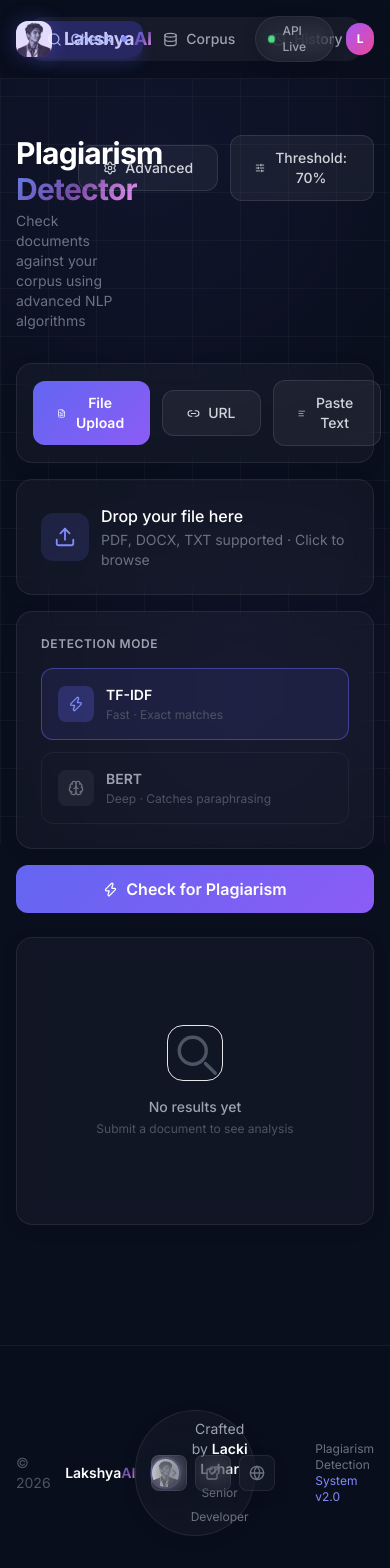
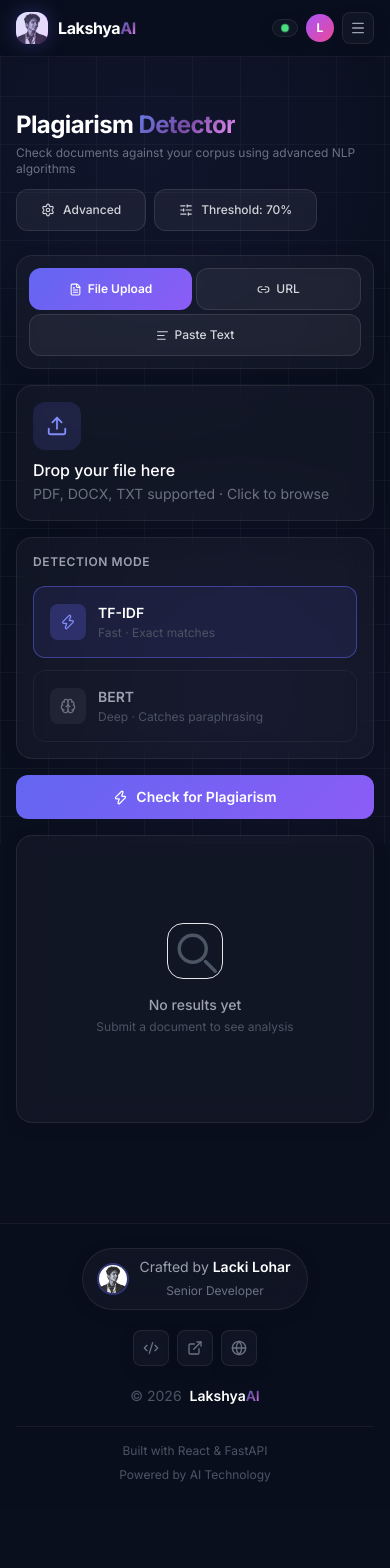
Before and after one commit to lucky-panchal/Lakshya, a React (Create React App) app in the folder plagiarism-detection-system/frontend/: page / in a window 390 px wide. Shown: the top 1568 px of the page. After the commit the page ends 1507 px from the top, so only its background shows below. Built offline with nearby package versions, Linux system fonts and the light colour scheme.

Commit message:
feat: full responsiveness — mobile hamburger nav, stacked layouts, touch-friendly delete buttons, responsive grid breakpoints across all pages

```diff
--- a/plagiarism-detection-system/frontend/src/components/Footer.jsx
+++ b/plagiarism-detection-system/frontend/src/components/Footer.jsx
@@ -8,28 +8,24 @@ export default function Footer() {
       initial={{ opacity: 0 }}
       animate={{ opacity: 1 }}
       transition={{ delay: 0.5 }}
-      className="border-t border-white/5 mt-16 py-8"
+      className="border-t border-white/5 mt-12 sm:mt-16"
       style={{ background: "rgba(10,15,30,0.95)" }}
     >
-      <div className="max-w-none mx-auto px-4">
-        <div className="grid grid-cols-3 items-center py-8 max-w-7xl mx-auto">
-          {/* Left - Copyright & Legal */}
-          <div className="flex items-center justify-start">
-            <div className="flex items-center gap-2">
+      <div className="px-4 sm:px-6 py-6 sm:py-8 max-w-7xl mx-auto">
+
+        {/* Main footer row — stacks on mobile */}
+        <div className="flex flex-col sm:flex-row items-center sm:items-center justify-between gap-5 sm:gap-4">
+
+          {/* Left — Copyright */}
+          <div className="flex items-center gap-2 order-3 sm:order-1">
             <span className="text-gray-600 text-sm">© 2026</span>
             <span className="text-white font-semibold text-sm">Lakshya<span className="gradient-text">AI</span></span>
             <span className="text-gray-600 text-sm hidden sm:inline">· All rights reserved</span>
           </div>
-          </div>
 
-          {/* Center - Creator Attribution */}
-          <div className="flex items-center justify-center">
-            <div className="flex items-center gap-3 glass px-4 py-2 rounded-full">
-              <img
-                src={profileImg}
-                alt="Lacki Lohar"
-                className="w-7 h-7 rounded-full object-cover ring-2 ring-indigo-500/40"
-              />
+          {/* Center — Creator */}
+          <div className="flex items-center gap-3 glass px-4 py-2 rounded-full order-1 sm:order-2">
+            <img src={profileImg} alt="Lacki Lohar" className="w-7 h-7 rounded-full object-cover ring-2 ring-indigo-500/40" />
             <div className="text-center">
               <span className="text-gray-400 text-sm block">
                 Crafted by <span className="text-white font-semibold">Lacki Lohar</span>
@@ -37,11 +33,9 @@ export default function Footer() {
               <span className="text-gray-500 text-xs">Senior Developer</span>
             </div>
           </div>
-          </div>
 
-          {/* Right - Social Links & Actions */}
-          <div className="flex items-center justify-end gap-3">
-            <div className="flex items-center gap-2">
+          {/* Right — Social links */}
+          <div className="flex items-center gap-2 order-2 sm:order-3">
             <a href="https://github.com/lucky-panchal" target="_blank" rel="noreferrer" title="GitHub"
               className="w-9 h-9 rounded-lg glass flex items-center justify-center text-gray-500 hover:text-white hover:bg-indigo-500/20 transition-all duration-200">
               <Code2 size={16} />
@@ -54,18 +48,17 @@ export default function Footer() {
               className="w-9 h-9 rounded-lg glass flex items-center justify-center text-gray-500 hover:text-white hover:bg-purple-500/20 transition-all duration-200">
               <Globe size={16} />
             </a>
-            </div>
-            <div className="h-6 w-px bg-white/10 mx-2" />
-            <div className="text-xs text-gray-500">
+            <div className="h-6 w-px bg-white/10 mx-1 hidden sm:block" />
+            <div className="text-xs text-gray-500 hidden sm:block">
               <span className="block">Plagiarism Detection</span>
               <span className="text-indigo-400">System v2.0</span>
             </div>
           </div>
         </div>
 
-        {/* Bottom divider with subtle branding */}
-        <div className="border-t border-white/5 pt-4 pb-2 max-w-7xl mx-auto">
-          <div className="flex items-center justify-between text-xs text-gray-600">
+        {/* Bottom bar */}
+        <div className="border-t border-white/5 mt-5 pt-4">
+          <div className="flex flex-col sm:flex-row items-center justify-between gap-2 text-xs text-gray-600">
             <span>Built with React & FastAPI</span>
             <span>Powered by AI Technology</span>
           </div>
--- a/plagiarism-detection-system/frontend/src/components/Navbar.jsx
+++ b/plagiarism-detection-system/frontend/src/components/Navbar.jsx
@@ -1,6 +1,7 @@
+import { useState } from "react";
 import { Link, useLocation } from "react-router-dom";
-import { motion } from "framer-motion";
-import { Search, Database, History } from "lucide-react";
+import { motion, AnimatePresence } from "framer-motion";
+import { Search, Database, History, Menu, X } from "lucide-react";
 
 const links = [
   { to: "/", label: "Check", icon: Search },
@@ -10,27 +11,26 @@ const links = [
 
 export default function Navbar() {
   const { pathname } = useLocation();
+  const [menuOpen, setMenuOpen] = useState(false);
 
   return (
-    <nav className="sticky top-0 z-50 border-b border-white/5" style={{ background: "rgba(10,15,30,0.95)", backdropFilter: "blur(20px)" }}>
-      <div className="max-w-none mx-auto px-4 py-4">
-        <div className="grid grid-cols-3 items-center max-w-7xl mx-auto">
-          {/* Left - Logo & Brand */}
-          <div className="flex items-center justify-start">
-            <Link to="/" className="flex items-center gap-3 group">
-              <div className="w-9 h-9 rounded-xl bg-gradient-to-br from-indigo-500 to-purple-600 flex items-center justify-center glow-blue overflow-hidden">
+    <nav className="sticky top-0 z-50 border-b border-white/5" style={{ background: "rgba(10,15,30,0.97)", backdropFilter: "blur(20px)" }}>
+      <div className="px-4 sm:px-6 py-3">
+        <div className="flex items-center justify-between max-w-7xl mx-auto">
+
+          {/* Left — Logo */}
+          <Link to="/" className="flex items-center gap-2.5 group shrink-0">
+            <div className="w-8 h-8 sm:w-9 sm:h-9 rounded-xl bg-gradient-to-br from-indigo-500 to-purple-600 flex items-center justify-center glow-blue overflow-hidden">
               <img src={require('../img/social_pfp.png')} alt="logo" className="w-full h-full object-cover opacity-80 group-hover:opacity-100 transition-opacity" />
             </div>
             <div>
-                <span className="text-white font-bold text-lg tracking-tight">Lakshya</span>
-                <span className="gradient-text font-bold text-lg tracking-tight">AI</span>
+              <span className="text-white font-bold text-base sm:text-lg tracking-tight">Lakshya</span>
+              <span className="gradient-text font-bold text-base sm:text-lg tracking-tight">AI</span>
             </div>
           </Link>
-          </div>
 
-          {/* Center - Navigation Links */}
-          <div className="flex items-center justify-center">
-            <div className="flex items-center gap-1 bg-white/5 rounded-2xl p-1">
+          {/* Center — Desktop Nav */}
+          <div className="hidden md:flex items-center gap-1 bg-white/5 rounded-2xl p-1">
             {links.map(({ to, label, icon: Icon }) => {
               const active = pathname === to;
               return (
@@ -47,29 +47,67 @@ export default function Navbar() {
                     <Icon size={15} />
                     {label}
                     {active && (
-                        <motion.div
-                          layoutId="activeTab"
-                          className="w-1.5 h-1.5 rounded-full bg-indigo-400"
-                        />
+                      <motion.div layoutId="activeTab" className="w-1.5 h-1.5 rounded-full bg-indigo-400" />
                     )}
                   </motion.div>
                 </Link>
               );
             })}
           </div>
-          </div>
 
-          {/* Right - Status & Actions */}
-          <div className="flex items-center justify-end gap-3">
-            <div className="flex items-center gap-2 px-3 py-1.5 rounded-full glass">
+          {/* Right — Status + Avatar + Mobile Toggle */}
+          <div className="flex items-center gap-2 sm:gap-3">
+            <div className="hidden sm:flex items-center gap-2 px-3 py-1.5 rounded-full glass">
               <div className="w-2 h-2 rounded-full bg-green-400 pulse-ring" />
               <span className="text-gray-400 text-xs font-medium">API Live</span>
             </div>
-            <div className="w-8 h-8 rounded-full bg-gradient-to-br from-purple-500 to-pink-500 flex items-center justify-center text-white text-xs font-bold">
+            {/* Mobile: just the dot */}
+            <div className="flex sm:hidden items-center gap-1.5 px-2 py-1 rounded-full glass">
+              <div className="w-2 h-2 rounded-full bg-green-400 pulse-ring" />
+            </div>
+            <div className="w-7 h-7 sm:w-8 sm:h-8 rounded-full bg-gradient-to-br from-purple-500 to-pink-500 flex items-center justify-center text-white text-xs font-bold shrink-0">
               L
             </div>
+            {/* Hamburger — mobile only */}
+            <button
+              onClick={() => setMenuOpen(!menuOpen)}
+              className="md:hidden w-8 h-8 rounded-lg glass flex items-center justify-center text-gray-400 hover:text-white transition-colors"
+            >
+              {menuOpen ? <X size={16} /> : <Menu size={16} />}
+            </button>
           </div>
         </div>
+
+        {/* Mobile Dropdown Menu */}
+        <AnimatePresence>
+          {menuOpen && (
+            <motion.div
+              initial={{ opacity: 0, height: 0 }}
+              animate={{ opacity: 1, height: "auto" }}
+              exit={{ opacity: 0, height: 0 }}
+              className="md:hidden overflow-hidden"
+            >
+              <div className="pt-3 pb-2 space-y-1 border-t border-white/5 mt-3">
+                {links.map(({ to, label, icon: Icon }) => {
+                  const active = pathname === to;
+                  return (
+                    <Link key={to} to={to} onClick={() => setMenuOpen(false)}>
+                      <div className={`flex items-center gap-3 px-4 py-3 rounded-xl text-sm font-medium transition-all ${
+                        active
+                          ? "bg-indigo-600/20 text-indigo-300 border border-indigo-500/20"
+                          : "text-gray-400 hover:text-white hover:bg-white/5"
+                      }`}>
+                        <Icon size={16} />
+                        {label}
+                        {active && <div className="ml-auto w-1.5 h-1.5 rounded-full bg-indigo-400" />}
+                      </div>
+                    </Link>
+                  );
+                })}
+              </div>
+            </motion.div>
+          )}
+        </AnimatePresence>
       </div>
     </nav>
   );
--- a/plagiarism-detection-system/frontend/src/components/ProfessionalLayout.jsx
+++ b/plagiarism-detection-system/frontend/src/components/ProfessionalLayout.jsx
@@ -1,14 +1,8 @@
 import { motion } from "framer-motion";
 
-/**
- * Professional Layout Component
- * Demonstrates senior-level alignment patterns: left, center, right positioning
- * with proper vertical spacing and responsive design
- */
 export function ProfessionalLayout({ children, className = "", fullWidth = false, compact = false }) {
   const containerClass = fullWidth ? "full-width-container" : "content-container";
   const spacingClass = compact ? "py-4" : "section-spacing";
-
   return (
     <div className={`${containerClass} ${spacingClass} ${className}`}>
       {children}
@@ -16,159 +10,103 @@ export function ProfessionalLayout({ children, className = "", fullWidth = false
   );
 }
 
-// Set as default export as well
 export default ProfessionalLayout;
 
-// Professional Header Component - Left title, Right actions
-export function ProfessionalHeader({
-  title,
-  subtitle,
-  leftContent,
-  rightContent,
-  centerContent,
-  className = ""
-}) {
+// Header — stacks on mobile: title top, actions below
+export function ProfessionalHeader({ title, subtitle, leftContent, rightContent, centerContent, className = "" }) {
   return (
     <motion.div
       initial={{ opacity: 0, y: -16 }}
       animate={{ opacity: 1, y: 0 }}
-      className={`grid grid-cols-3 items-start gap-6 mb-8 ${className}`}
+      className={`mb-6 sm:mb-8 ${className}`}
     >
-      {/* Left - Title & Subtitle */}
+      {/* Mobile: stacked. Desktop: 3-col grid */}
+      <div className="flex flex-col sm:grid sm:grid-cols-3 sm:items-start gap-3 sm:gap-6">
+        {/* Left */}
         <div className="flex flex-col justify-start">
           {leftContent || (
             <div>
-            {title && (
-              <h1 className="text-3xl font-bold text-white tracking-tight">
-                {title}
-              </h1>
-            )}
-            {subtitle && (
-              <p className="text-gray-500 text-sm mt-1">{subtitle}</p>
-            )}
+              {title && <h1 className="text-2xl sm:text-3xl font-bold text-white tracking-tight">{title}</h1>}
+              {subtitle && <p className="text-gray-500 text-xs sm:text-sm mt-1">{subtitle}</p>}
             </div>
           )}
         </div>
-
-      {/* Center - Optional content */}
-      <div className="flex items-center justify-center">
-        {centerContent}
+        {/* Center */}
+        <div className="hidden sm:flex items-center justify-center">{centerContent}</div>
+        {/* Right */}
+        <div className="flex items-center justify-start sm:justify-end flex-wrap gap-2">
+          {rightContent}
         </div>
-
-      {/* Right - Actions */}
-      <div className="flex items-center justify-end">
-        {rightContent}
       </div>
     </motion.div>
   );
 }
 
-// Professional Section Component - Flexible alignment
-export function ProfessionalSection({
-  children,
-  alignment = "left", // left, center, right, between
-  spacing = "normal", // tight, normal, loose
-  className = ""
-}) {
+// Section — flex row, wraps on mobile
+export function ProfessionalSection({ children, alignment = "left", spacing = "normal", className = "", style }) {
   const alignmentClasses = {
     left: "justify-start",
     center: "justify-center",
     right: "justify-end",
-    between: "justify-between"
+    between: "justify-between",
   };
-
   const spacingClasses = {
-    tight: "space-tight",
-    normal: "space-professional",
-    loose: "space-loose"
+    tight: "gap-2",
+    normal: "gap-4",
+    loose: "gap-6",
   };
-
   return (
-    <div className={`flex items-center ${alignmentClasses[alignment]} ${spacingClasses[spacing]} ${className}`}>
+    <div
+      style={style}
+      className={`flex items-center flex-wrap ${alignmentClasses[alignment]} ${spacingClasses[spacing]} ${className}`}
+    >
       {children}
     </div>
   );
 }
 
-// Professional Card Component - Enhanced glass effect
-export function ProfessionalCard({
-  children,
-  hover = true,
-  padding = "normal",
-  className = ""
-}) {
-  const paddingClasses = {
-    tight: "p-4",
-    normal: "p-6",
-    loose: "p-8"
-  };
-
+// Card — consistent glass card
+export function ProfessionalCard({ children, hover = true, padding = "normal", className = "", ...rest }) {
+  const paddingClasses = { tight: "p-3 sm:p-4", normal: "p-4 sm:p-6", loose: "p-6 sm:p-8" };
   return (
     <motion.div
       whileHover={hover ? { y: -2 } : {}}
-      className={`glass rounded-2xl ${paddingClasses[padding]} ${hover ? 'card-hover' : ''} ${className}`}
+      className={`glass rounded-2xl ${paddingClasses[padding]} ${hover ? "card-hover" : ""} ${className}`}
+      {...rest}
     >
       {children}
     </motion.div>
   );
 }
 
-// Professional Button Component
-export function ProfessionalButton({
-  children,
-  variant = "primary", // primary, secondary
-  size = "normal", // small, normal, large
-  onClick,
-  disabled = false,
-  className = ""
-}) {
-  const baseClasses = "inline-flex items-center justify-center font-medium rounded-xl transition-all duration-200 cursor-pointer";
-
-  const variantClasses = {
-    primary: "btn-primary",
-    secondary: "btn-secondary"
-  };
-
-  const sizeClasses = {
-    small: "px-3 py-2 text-sm",
-    normal: "px-4 py-2.5 text-sm",
-    large: "px-6 py-3 text-base"
-  };
-
+// Button
+export function ProfessionalButton({ children, variant = "primary", size = "normal", onClick, disabled = false, className = "" }) {
+  const base = "inline-flex items-center justify-center font-medium rounded-xl transition-all duration-200 cursor-pointer whitespace-nowrap";
+  const variants = { primary: "btn-primary", secondary: "btn-secondary" };
+  const sizes = { small: "px-3 py-2 text-xs sm:text-sm", normal: "px-4 py-2.5 text-sm", large: "px-5 py-3 text-sm sm:text-base" };
   return (
     <motion.button
       whileHover={{ scale: disabled ? 1 : 1.02 }}
       whileTap={{ scale: disabled ? 1 : 0.98 }}
       onClick={onClick}
       disabled={disabled}
-      className={`${baseClasses} ${variantClasses[variant]} ${sizeClasses[size]} ${disabled ? 'opacity-50 cursor-not-allowed' : ''} ${className}`}
+      className={`${base} ${variants[variant]} ${sizes[size]} ${disabled ? "opacity-50 cursor-not-allowed" : ""} ${className}`}
     >
       {children}
     </motion.button>
   );
 }
 
-// Professional Grid Component - Responsive grid with proper spacing
-export function ProfessionalGrid({
-  children,
-  cols = "auto", // 1, 2, 3, 4, auto
-  gap = "normal", // tight, normal, loose
-  className = ""
-}) {
+// Grid — fully responsive
+export function ProfessionalGrid({ children, cols = "auto", gap = "normal", className = "" }) {
   const colClasses = {
-    1: "grid-cols-1",
-    2: "grid-cols-1 md:grid-cols-2",
-    3: "grid-cols-1 md:grid-cols-2 lg:grid-cols-3",
-    4: "grid-cols-1 md:grid-cols-2 lg:grid-cols-4",
-    auto: "grid-cols-1 lg:grid-cols-5" // 3+2 layout like your current design
+    1:    "grid-cols-1",
+    2:    "grid-cols-1 sm:grid-cols-2",
+    3:    "grid-cols-1 sm:grid-cols-2 lg:grid-cols-3",
+    4:    "grid-cols-1 sm:grid-cols-2 lg:grid-cols-4",
+    auto: "grid-cols-1 lg:grid-cols-5",   // 3+2 split
   };
-
-  const gapClasses = {
-    tight: "gap-3",
-    normal: "gap-6",
-    loose: "gap-8"
-  };
-
+  const gapClasses = { tight: "gap-3", normal: "gap-4 sm:gap-6", loose: "gap-6 sm:gap-8" };
   return (
     <div className={`grid ${colClasses[cols]} ${gapClasses[gap]} items-start ${className}`}>
       {children}
@@ -176,29 +114,18 @@ export function ProfessionalGrid({
   );
 }
 
-// Professional Status Badge Component
-export function ProfessionalBadge({
-  children,
-  variant = "default", // default, success, warning, error, info
-  size = "normal",
-  className = ""
-}) {
-  const variantClasses = {
+// Badge
+export function ProfessionalBadge({ children, variant = "default", size = "normal", className = "" }) {
+  const variants = {
     default: "bg-gray-500/15 text-gray-400 border-gray-500/20",
     success: "bg-green-500/15 text-green-400 border-green-500/20",
     warning: "bg-orange-500/15 text-orange-400 border-orange-500/20",
-    error: "bg-red-500/15 text-red-400 border-red-500/20",
-    info: "bg-blue-500/15 text-blue-400 border-blue-500/20"
+    error:   "bg-red-500/15 text-red-400 border-red-500/20",
+    info:    "bg-blue-500/15 text-blue-400 border-blue-500/20",
   };
-
-  const sizeClasses = {
-    small: "px-2 py-1 text-xs",
-    normal: "px-3 py-1.5 text-xs",
-    large: "px-4 py-2 text-sm"
-  };
-
+  const sizes = { small: "px-2 py-0.5 text-xs", normal: "px-3 py-1 text-xs", large: "px-4 py-1.5 text-sm" };
   return (
-    <span className={`inline-flex items-center font-medium rounded-full border ${variantClasses[variant]} ${sizeClasses[size]} ${className}`}>
+    <span className={`inline-flex items-center font-medium rounded-full border ${variants[variant]} ${sizes[size]} ${className}`}>
       {children}
     </span>
   );
--- a/plagiarism-detection-system/frontend/src/index.css
+++ b/plagiarism-detection-system/frontend/src/index.css
@@ -123,48 +123,40 @@ body {
 
 /* Professional layout utilities */
 .section-spacing {
-  padding-top: 1.5rem;
-  padding-bottom: 1.5rem;
+  padding-top: 1.25rem;
+  padding-bottom: 1.25rem;
+}
+
+@media (min-width: 640px) {
+  .section-spacing {
+    padding-top: 1.5rem;
+    padding-bottom: 1.5rem;
+  }
 }
 
 .content-container {
-  max-width: 1400px; /* Increased from 1280px */
+  max-width: 1400px;
   margin: 0 auto;
-  padding-left: 1rem; /* Reduced from 1.5rem */
-  padding-right: 1rem; /* Reduced from 1.5rem */
+  padding-left: 1rem;
+  padding-right: 1rem;
 }
 
-/* Responsive content container */
+.full-width-container {
+  max-width: 100%;
+  padding-left: 1rem;
+  padding-right: 1rem;
+}
+
 @media (min-width: 640px) {
-  .content-container {
+  .content-container,
+  .full-width-container {
     padding-left: 1.5rem;
     padding-right: 1.5rem;
   }
 }
 
 @media (min-width: 1024px) {
-  .content-container {
-    padding-left: 2rem;
-    padding-right: 2rem;
-  }
-}
-
-@media (min-width: 1280px) {
-  .content-container {
-    padding-left: 1.5rem;
-    padding-right: 1.5rem;
-  }
-}
-
-/* Full width container for specific sections */
-.full-width-container {
-  max-width: 100%;
-  margin: 0;
-  padding-left: 1rem;
-  padding-right: 1rem;
-}
-
-@media (min-width: 640px) {
+  .content-container,
   .full-width-container {
     padding-left: 2rem;
     padding-right: 2rem;
--- a/plagiarism-detection-system/frontend/src/pages/Check.jsx
+++ b/plagiarism-detection-system/frontend/src/pages/Check.jsx
@@ -273,30 +273,30 @@ export default function Check() {
         )}
       </AnimatePresence>
 
-      {/* Professional Grid Layout - 3 columns input, 2 columns results */}
+      {/* Main Grid — full width on mobile, 3+2 on desktop */}
       <ProfessionalGrid cols="auto" gap="normal">
-        {/* Left Panel - Input Section (3 columns) */}
+        {/* Left Panel */}
         <motion.div
           initial={{ opacity: 0, x: -16 }}
           animate={{ opacity: 1, x: 0 }}
           className="lg:col-span-3 space-y-4"
         >
-          {/* Tab Navigation - Professional alignment */}
+          {/* Tab Navigation */}
           <ProfessionalCard padding="tight">
-            <ProfessionalSection spacing="tight">
+            <div className="flex gap-1 sm:gap-2 flex-wrap">
               {TABS.map(({ id, icon: Icon, label }) => (
                 <ProfessionalButton
                   key={id}
                   variant={tab === id ? "primary" : "secondary"}
                   size="small"
                   onClick={() => setTab(id)}
-                  className={tab === id ? "" : "bg-white/4 hover:bg-white/8"}
+                  className={`flex-1 sm:flex-none ${tab === id ? "" : ""}`}
                 >
-                  <Icon size={13} className="mr-2" />
+                  <Icon size={13} className="mr-1.5" />
                   {label}
                 </ProfessionalButton>
               ))}
-            </ProfessionalSection>
+            </div>
           </ProfessionalCard>
 
           {/* Input Content Area */}
@@ -438,7 +438,7 @@ export default function Check() {
           </ProfessionalButton>
         </motion.div>
 
-        {/* Right Panel - Results Section (2 columns) */}
+        {/* Right Panel — full width on mobile, 2 cols on desktop */}
         <motion.div
           initial={{ opacity: 0, x: 16 }}
           animate={{ opacity: 1, x: 0 }}
@@ -500,7 +500,7 @@ export default function Check() {
         </div>
       )}
 
-      {/* Professional Inline Sentence Preview - Full width */}
+      {/* Inline Sentence Preview */}
       <AnimatePresence>
         {inlineHighlight && inlineHighlight.matches.length > 0 && (
           <motion.div
@@ -510,8 +510,7 @@ export default function Check() {
             className="mt-8"
           >
             <ProfessionalCard className="overflow-hidden p-0">
-              {/* Header with professional alignment */}
-              <ProfessionalSection alignment="between" className="px-6 py-4 border-b border-white/5">
+              <ProfessionalSection alignment="between" className="px-4 sm:px-6 py-4 border-b border-white/5 flex-wrap gap-3">
                 <div>
                   <p className="text-white font-semibold text-sm">Matched Sentences Preview</p>
                   <p className="text-gray-500 text-xs mt-0.5">
@@ -559,28 +558,24 @@ export default function Check() {
                         </ProfessionalBadge>
                       </ProfessionalSection>
 
-                      <ProfessionalGrid cols="2" gap="normal">
+                      {/* Side by side on md+, stacked on mobile */}
+                      <div className="grid grid-cols-1 md:grid-cols-2 gap-4">
                         <div>
-                          <p className="text-gray-600 text-xs uppercase tracking-wider mb-2">
-                            Your Document
-                          </p>
+                          <p className="text-gray-600 text-xs uppercase tracking-wider mb-2">Your Document</p>
                           <p className="text-gray-300 text-sm leading-relaxed">{srcSent}</p>
                         </div>
-                        <div>
-                          <p className="text-gray-600 text-xs uppercase tracking-wider mb-2">
-                            Corpus Document
-                          </p>
+                        <div className="border-t md:border-t-0 md:border-l border-white/5 pt-3 md:pt-0 md:pl-4">
+                          <p className="text-gray-600 text-xs uppercase tracking-wider mb-2">Corpus Document</p>
                           <p className="text-purple-300/80 text-sm leading-relaxed">{corpSent}</p>
                         </div>
-                      </ProfessionalGrid>
+                      </div>
                     </motion.div>
                   );
                 })}
               </div>
 
-              {/* Professional Footer for additional matches */}
               {inlineHighlight.matches.length > 3 && (
-                <ProfessionalSection alignment="between" className="px-6 py-3 border-t border-white/5">
+                <ProfessionalSection alignment="between" className="px-4 sm:px-6 py-3 border-t border-white/5">
                   <span className="text-gray-600 text-xs">
                     {inlineHighlight.matches.length - 3} more matches hidden
                   </span>
```
Also changed, not shown: plagiarism-detection-system/frontend/src/pages/Corpus.jsx (+4 -4 lines), plagiarism-detection-system/frontend/src/pages/Results.jsx (+20 -20 lines). Lines whose indentation alone changed are shown as unchanged.
